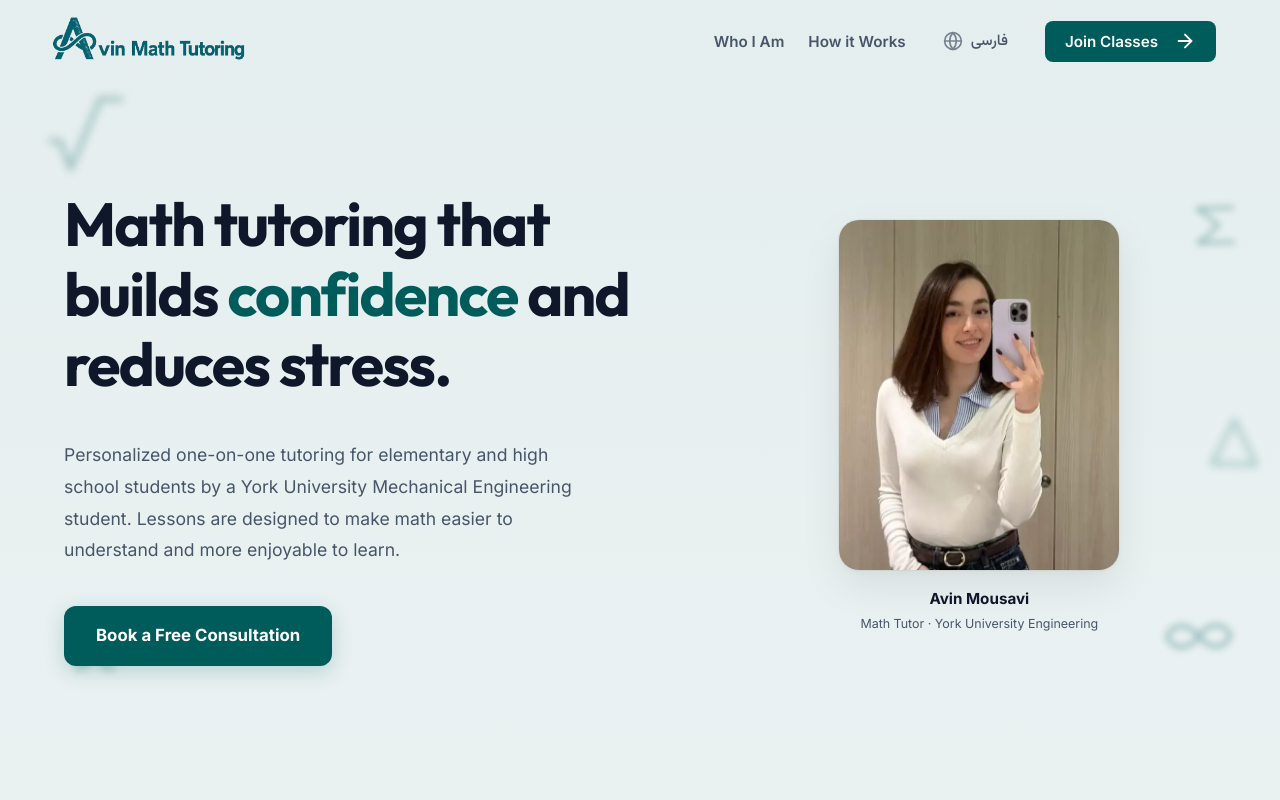
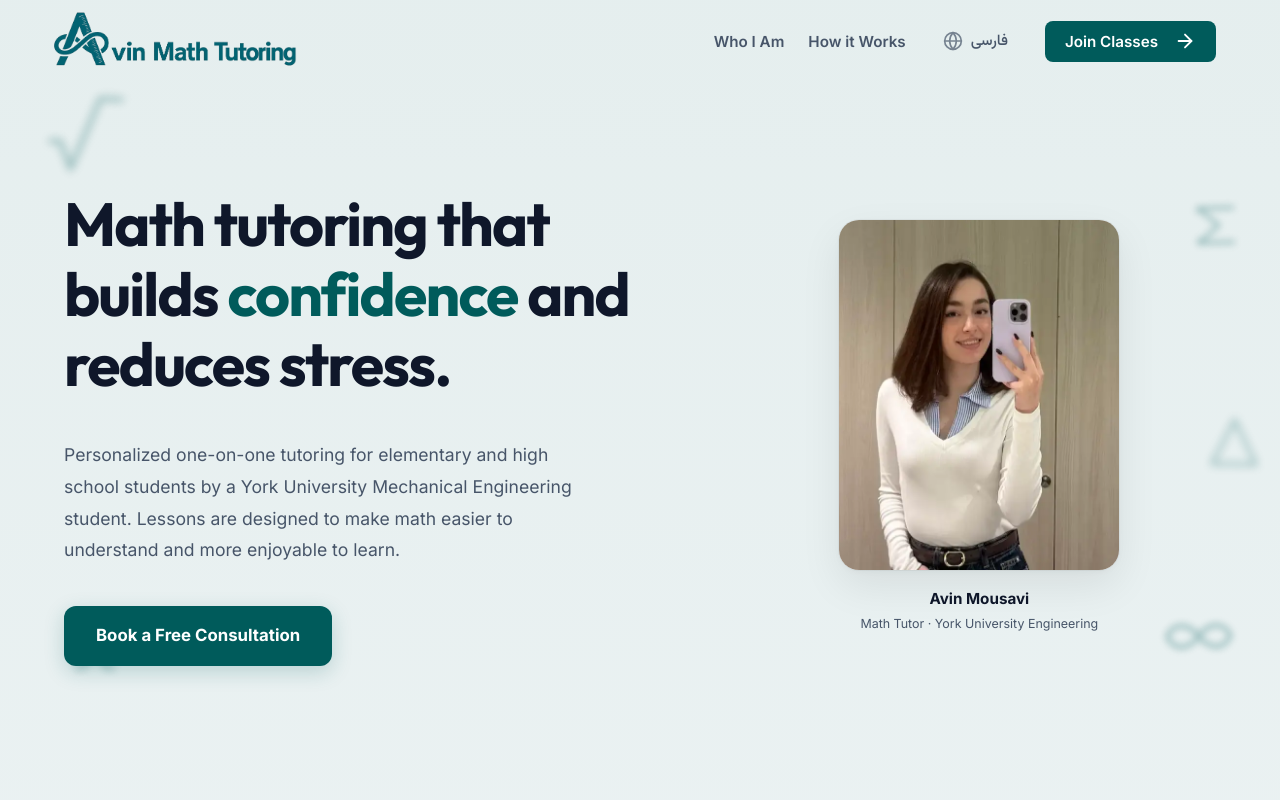
Before and after one commit to parsaabbasian/Math_Tutoring, a Next.js app: page / in a window 1280 px wide. Shown: the top 800 px of the page. Built offline with nearby package versions, Linux system fonts and the light colour scheme.

Commit message:
Slightly increase header logo size for better visibility while maintaining balance

```diff
--- a/src/app/components/Header.module.css
+++ b/src/app/components/Header.module.css
@@ -44,10 +44,10 @@
 }
 
 .logoImage {
-  height: 45px;
+  height: 52px;
   width: auto;
   object-fit: contain;
-  transform: scale(1.1);
+  transform: scale(1.2);
   transform-origin: left center;
   position: relative;
   top: -3px;
```
